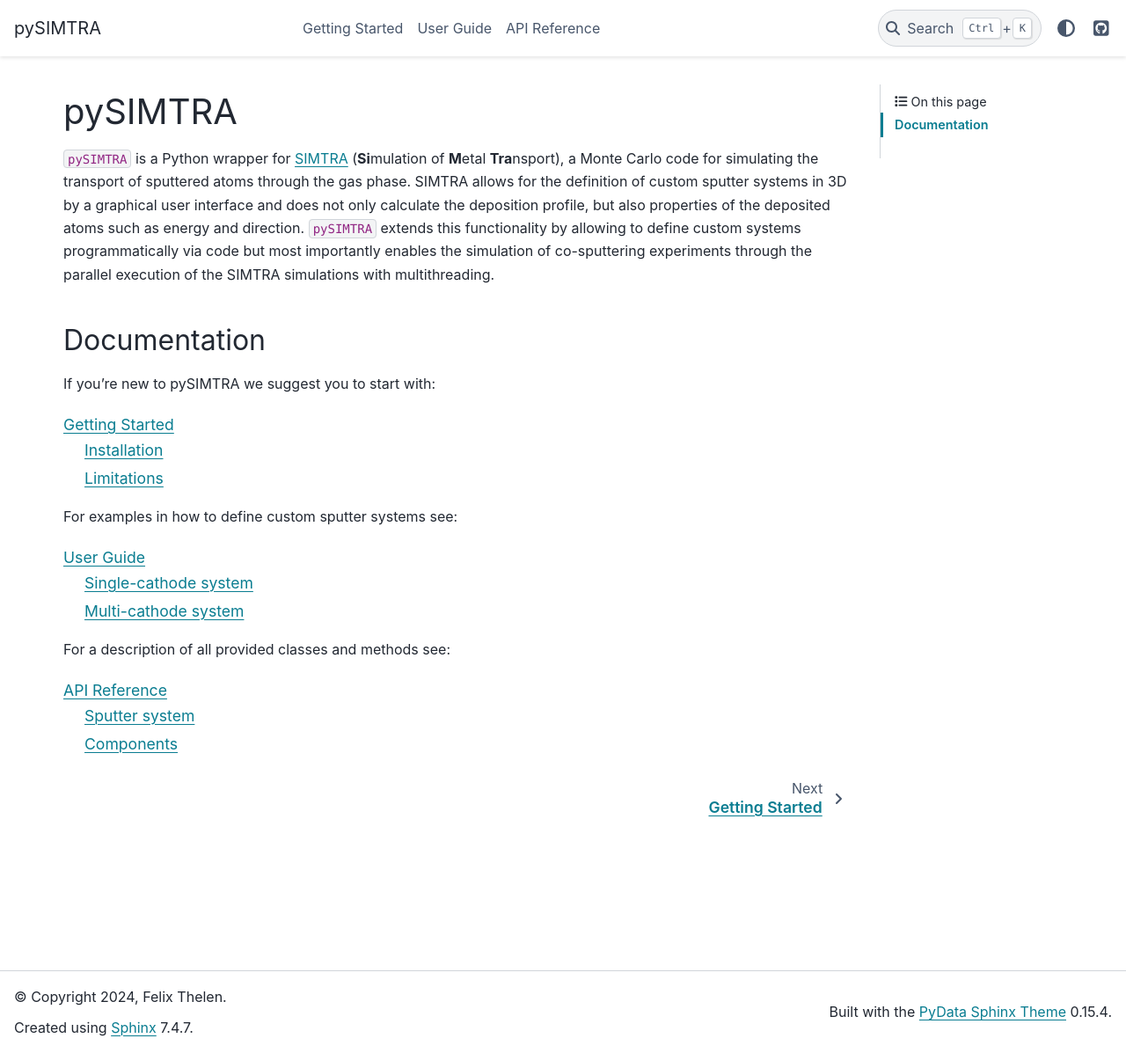
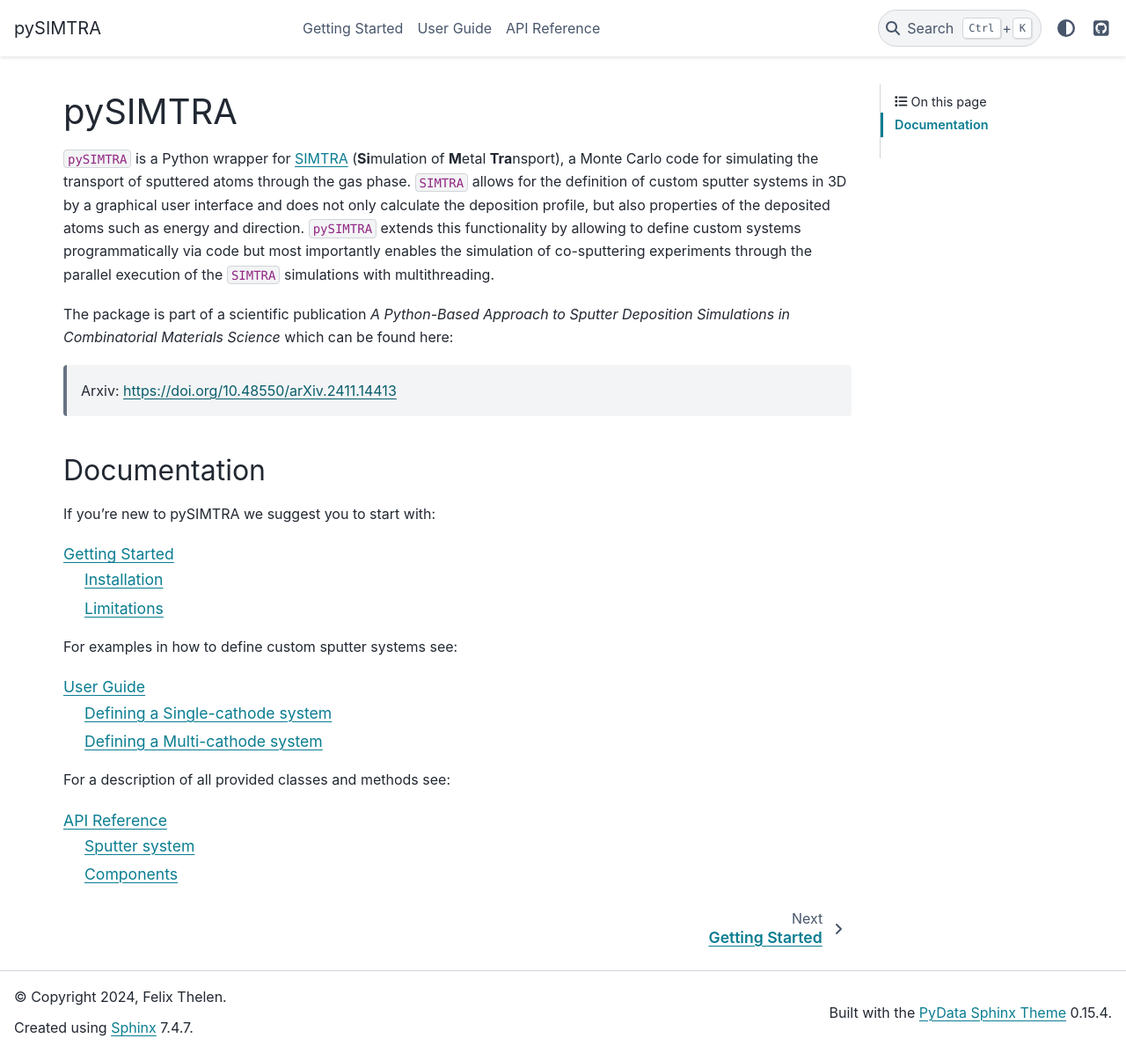
Before and after one commit to felixthln/pysimtra, a Sphinx documentation site: the page built from docs/source/index.rst, in a window 1280 px wide and 1197 px high. Shown: the whole window at 88% size. Built offline with Sphinx 7.4.7 and the PyData theme 0.15.4, drawn with Linux system fonts in a browser that asks for light colours.

Commit message:
Updates to the user guide notebooks, added the Arxiv publication to the documentation and readme

```diff
--- a/docs/source/index.rst
+++ b/docs/source/index.rst
@@ -4,11 +4,16 @@ pySIMTRA
 
 ``pySIMTRA`` is a Python wrapper for `SIMTRA <https://www.ugent.be/we/solidstatesciences/draft/en/services/software>`_
 (**Si**\ mulation of **M**\ etal **Tra**\ nsport), a Monte Carlo code for simulating the transport
-of sputtered atoms through the gas phase. SIMTRA allows for the definition of custom sputter systems in 3D by a
+of sputtered atoms through the gas phase. ``SIMTRA`` allows for the definition of custom sputter systems in 3D by a
 graphical user interface and does not only calculate the deposition profile, but also properties of the deposited atoms
 such as energy and direction. ``pySIMTRA`` extends this functionality by allowing to define custom systems
 programmatically via code but most importantly enables the simulation of co-sputtering experiments through the parallel
-execution of the SIMTRA simulations with multithreading.
+execution of the ``SIMTRA`` simulations with multithreading.
+
+The package is part of a scientific publication *A Python-Based Approach to Sputter Deposition Simulations in
+Combinatorial Materials Science* which can be found here:
+
+    Arxiv: https://doi.org/10.48550/arXiv.2411.14413
 
 Documentation
 -------------
```
Also changed, not shown: README.md (+11 -39 lines), docs/source/user_guide/multi_cathode_system.ipynb, docs/source/user_guide/single_cathode_system.ipynb.
